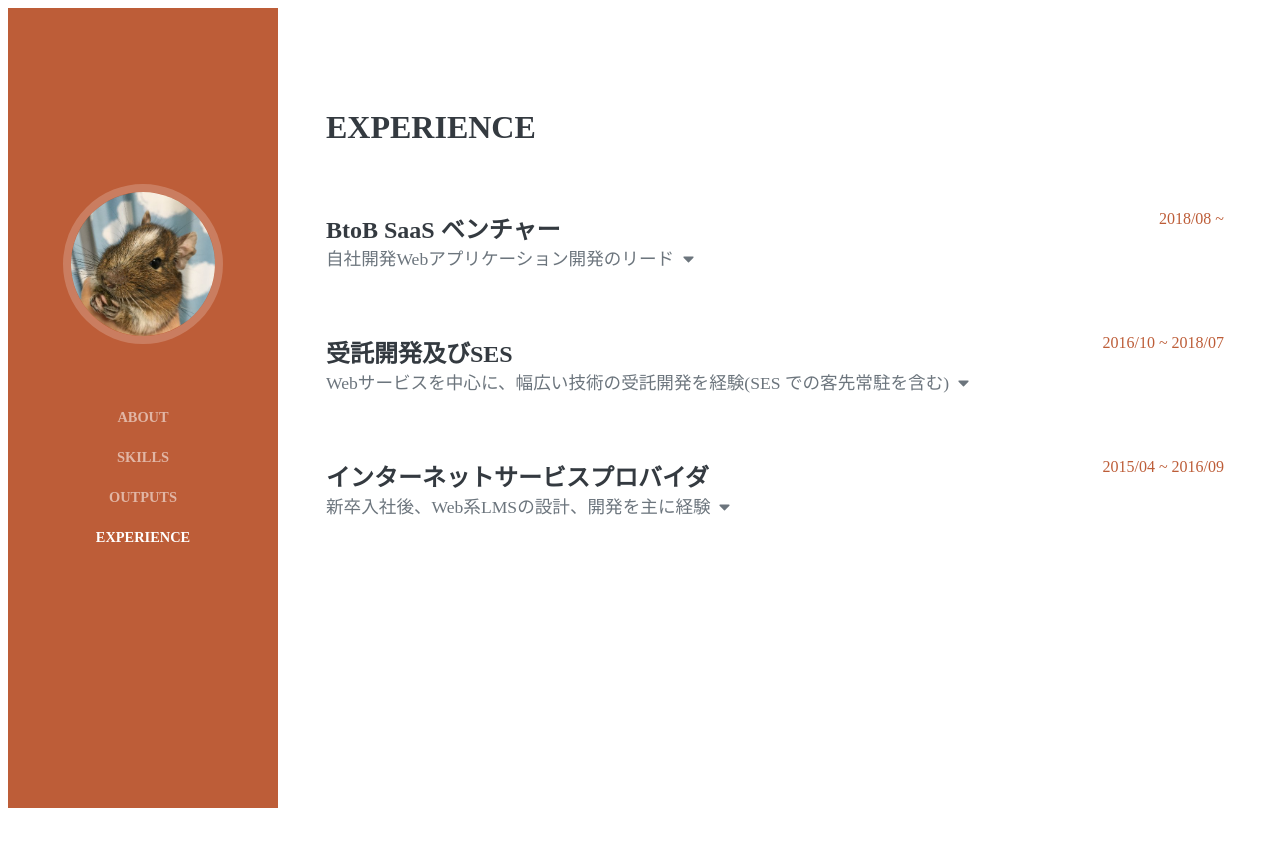
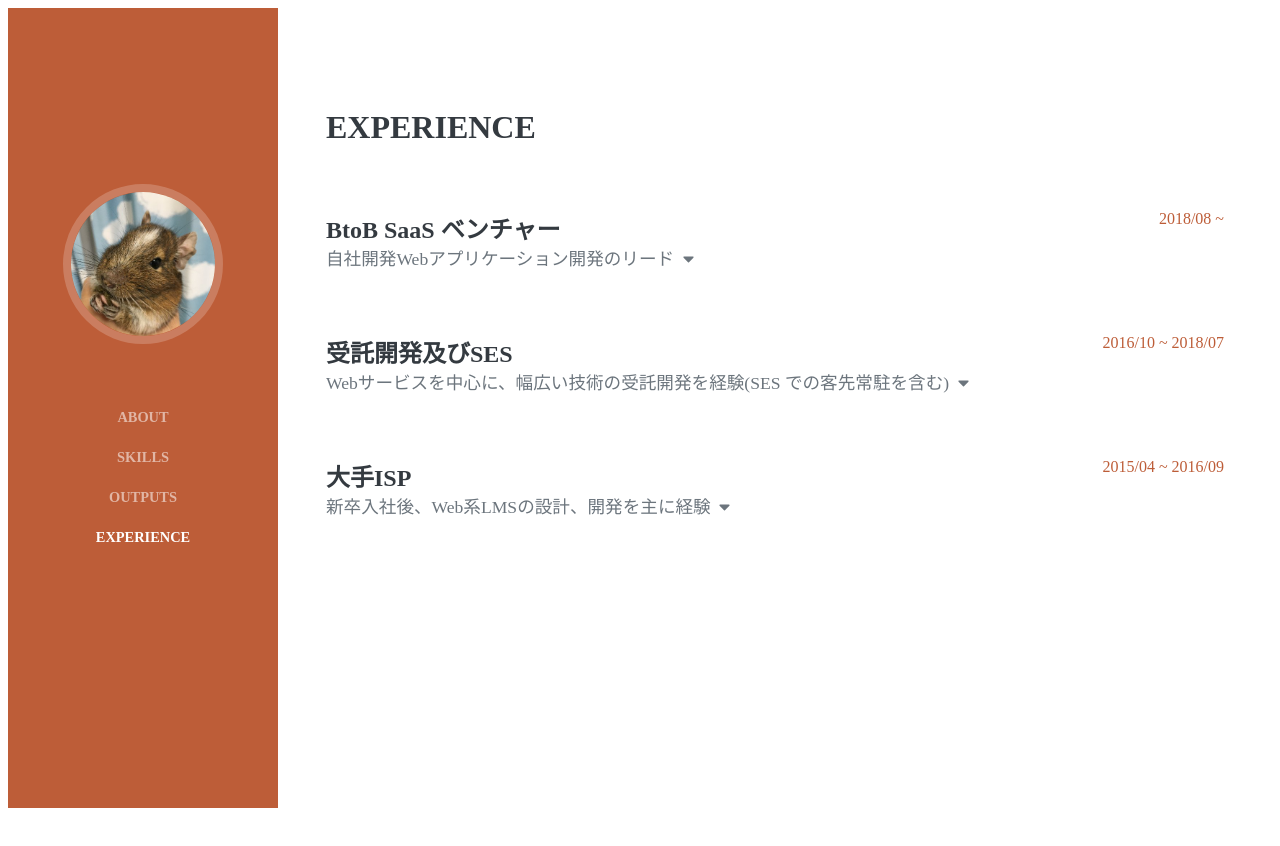
Before and after one commit to s-sasaki-0529/portfolio, a Next.js app: page /experience in a window 1280 px wide. Shown: the top 846 px of the page. Built offline with nearby package versions, Linux system fonts and the light colour scheme.

Commit message:
experience ページをモバイルで見れるレベルに

```diff
--- a/pages/experience.tsx
+++ b/pages/experience.tsx
@@ -28,6 +28,9 @@ export default function Experience() {
             .header {
               display: flex;
               justify-content: space-between;
+              @media screen and (max-width: 920px) {
+                flex-direction: column;
+              }
               .company {
                 font-size: 1.5rem;
                 font-weight: 600;
@@ -226,7 +229,7 @@ export default function Experience() {
       </ExperienceBlock>
 
       <ExperienceBlock
-        company="インターネットサービスプロバイダ"
+        company="大手ISP"
         period="2015/04 ~ 2016/09"
         summary="新卒入社後、Web系LMSの設計、開発を主に経験"
       >
```
